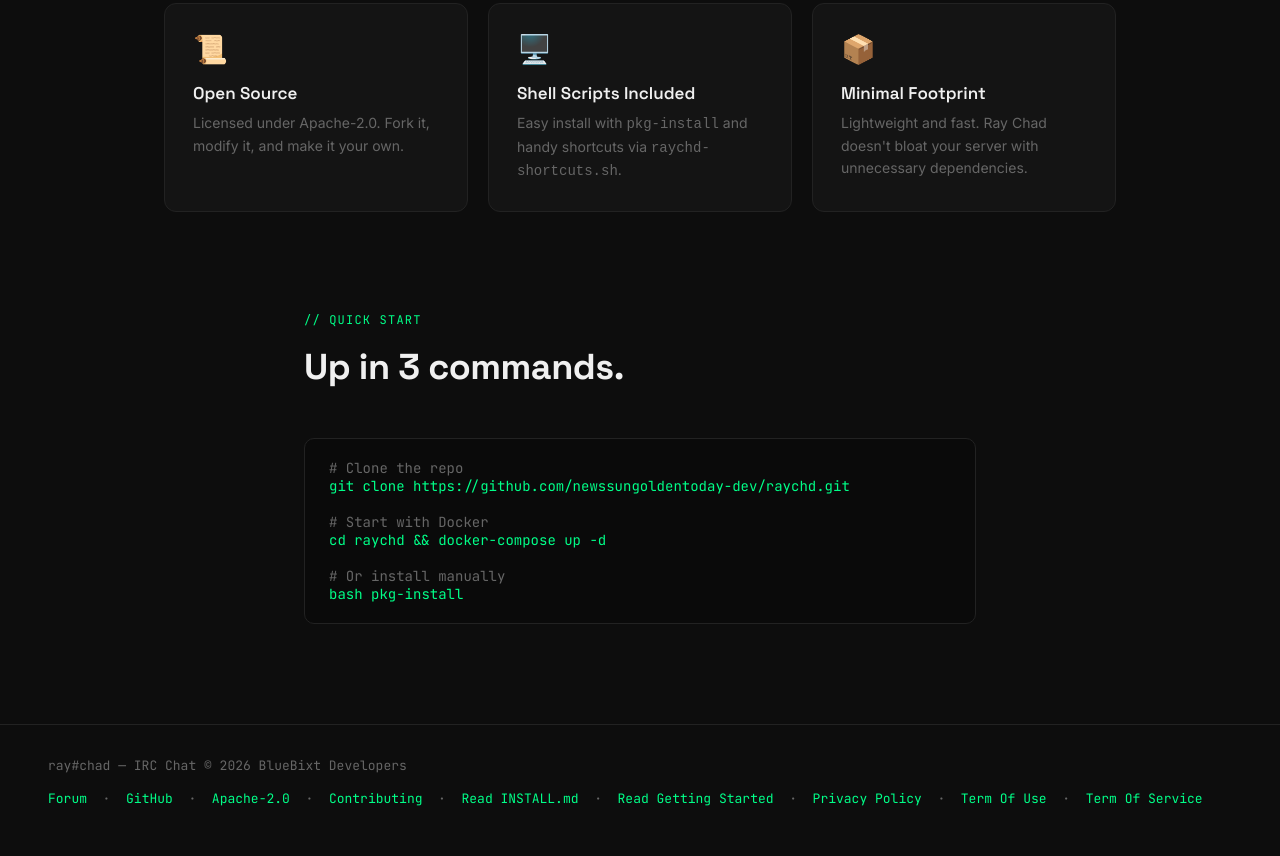
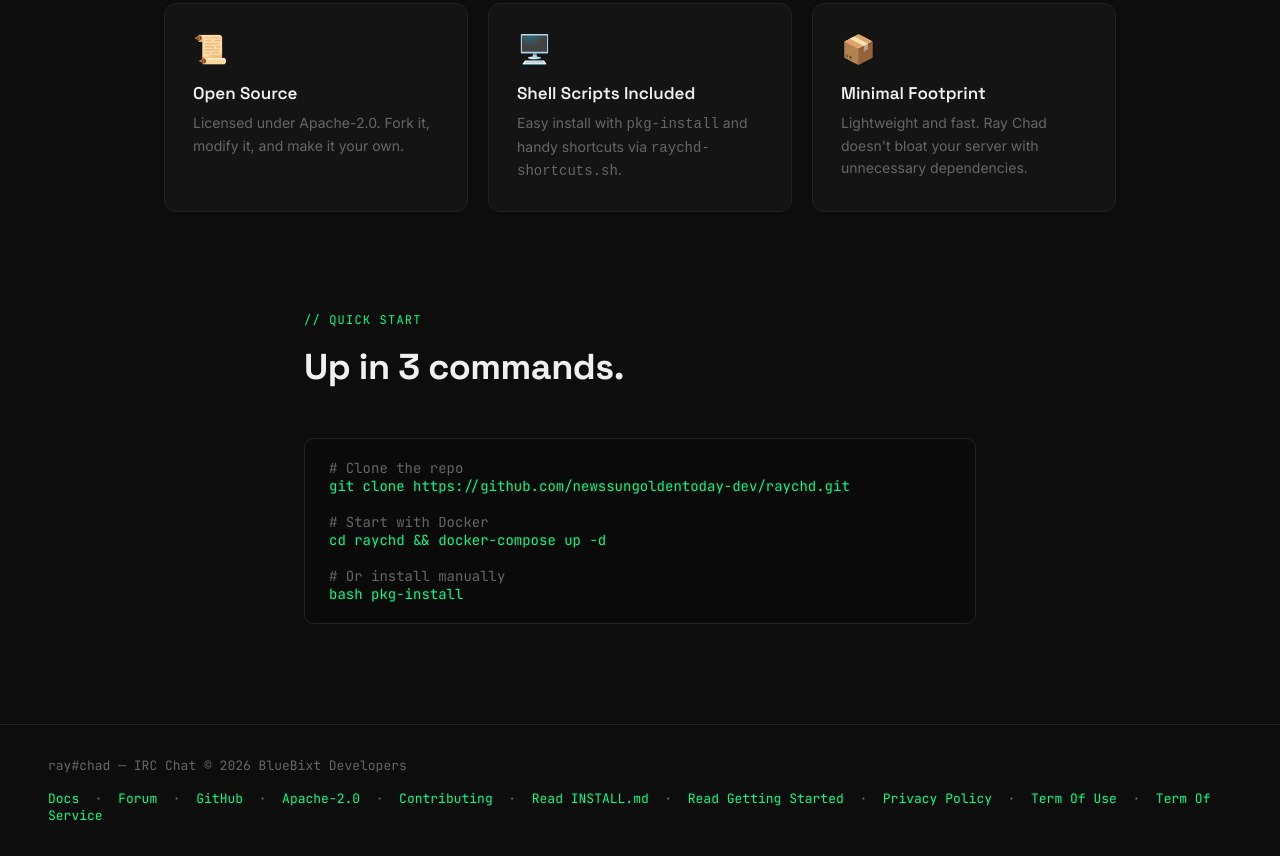
Before and after one commit to newssungoldentoday-dev/raychd, a plain HTML site: page index.html in a window 1280 px wide. Shown: the part 1498-2354 px from the top of the page. Drawn offline with Linux system fonts and the light colour scheme.

Commit message:
Update index.html

```diff
--- a/index.html
+++ b/index.html
@@ -475,6 +475,8 @@
   <footer>
     <p>ray<span style="color:var(--muted)">#</span>chad — IRC Chat &copy; 2026 BlueBixt Developers</p>
     <p>
+      <a href="https://newssungoldentoday-dev.github.io/raychd-docs/" target="_blank">Docs</a>
+      &nbsp;·&nbsp;
       <a href="https://newssungoldentoday-dev.github.io/raychd-forum/" target="_blank">Forum</a>
       &nbsp;·&nbsp;
       <a href="https://github.com/newssungoldentoday-dev/raychd" target="_blank">GitHub</a>
```
